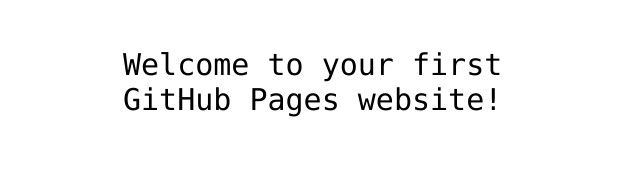
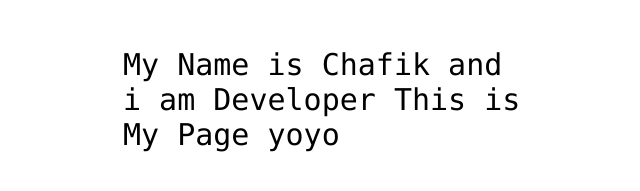
Before and after one commit to chafiknaceri/chafiknaceri.github.io, a plain HTML site: page index.html in a window 1280 px wide. Shown: the part 341-532 px from the top of the page, without its empty margins (317-957 px from the left). Drawn offline with Linux system fonts and the light colour scheme.

Commit message:
Update index.html
Changed the PlaceHolder to use what i want

```diff
--- a/index.html
+++ b/index.html
@@ -3,7 +3,7 @@
 <html>
 <head>
   <meta http-equiv="Content-Type" content="text/html; charset=utf-8"/>
-  <title>my-first-website</title>
+  <title>Chafiks GitHub Site</title>
   <LINK href="styles.css" rel="stylesheet" type="text/css">
 </head>
 
@@ -12,7 +12,7 @@
 <img src="https://octodex.github.com/images/daftpunktocat-thomas.gif" id="octocat" alt="octocat-gif" />
 
 <!-- Change this code here by copy and pasting your template on line 15 -->
-<p>Welcome to your first GitHub Pages website!</p>
+<p>My Name is Chafik and i am  Developer This is My Page yoyo</p>
 
 </body>
 </html>
```
